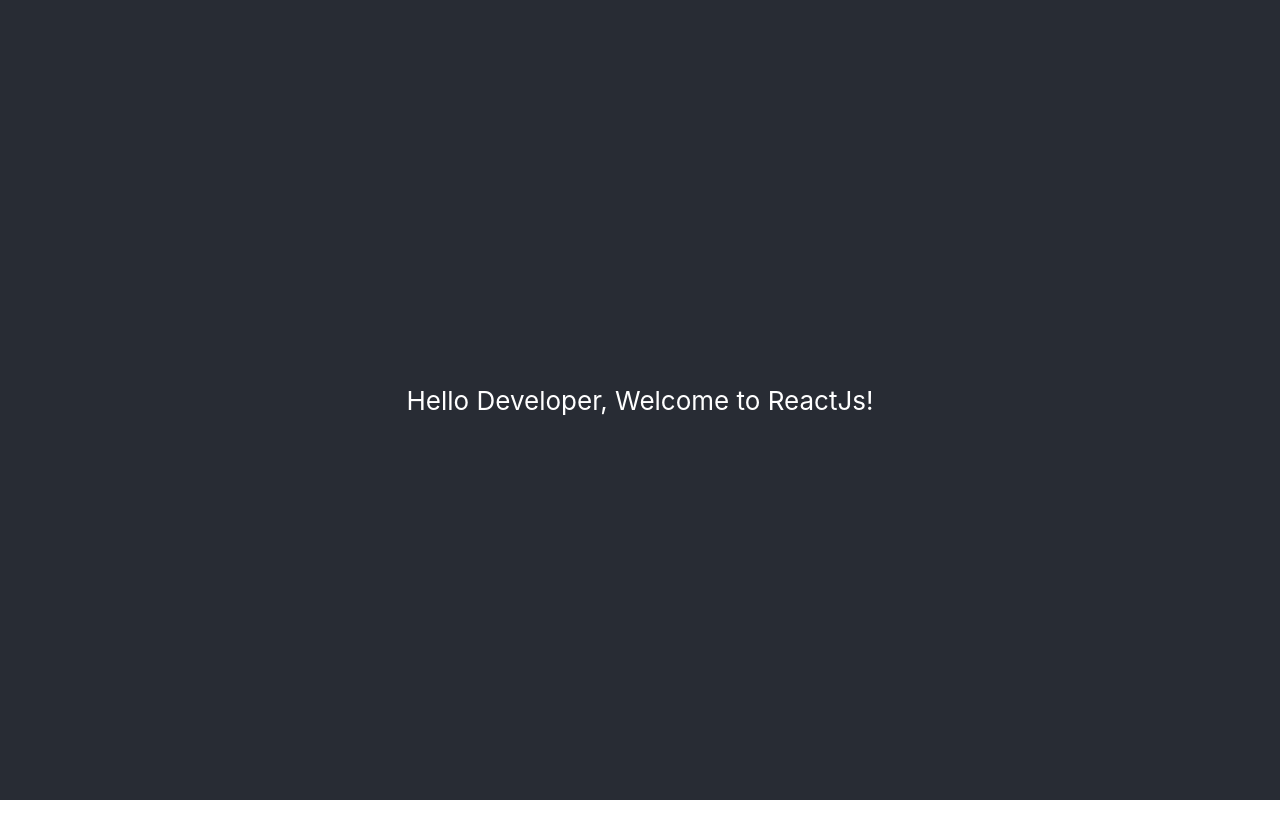
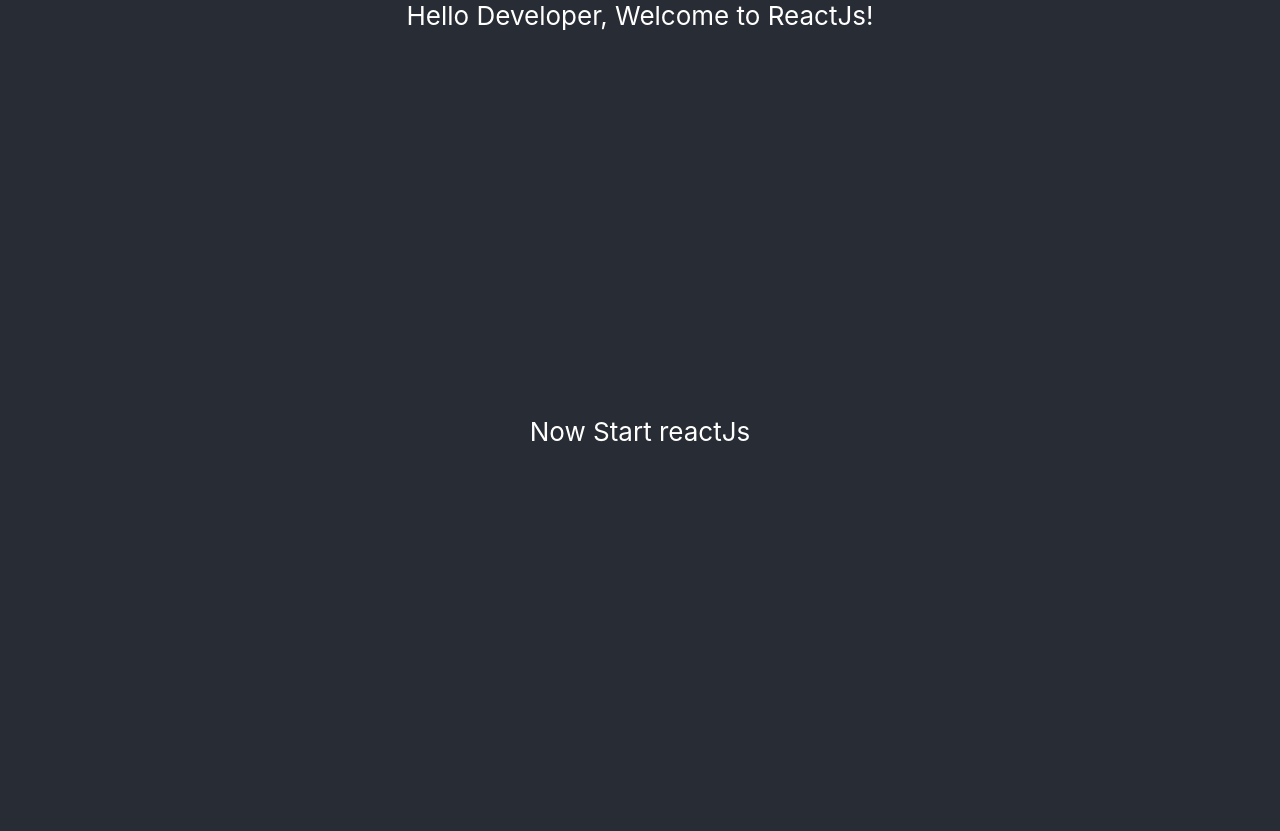
Before and after one commit to Sunny3335/React_Learner, a React (Create React App) app: page / in a window 1280 px wide. Before the commit the page ends 800 px from the top, so only its background shows below. Built offline with nearby package versions, Linux system fonts and the light colour scheme.

Commit message:
changes saved

```diff
--- a/src/App.css
+++ b/src/App.css
@@ -1,4 +1,3 @@
-
 
 .App-header {
   background-color: #282c34;
--- a/src/App.js
+++ b/src/App.js
@@ -1,9 +1,25 @@
 import './App.css';
+// also used as the global variable
+const style="App-header";
+function App() {
+  // used as the local variable that is valid for the current components.
+  const topic = "Hello Developer, Welcome to ReactJs!";
 
-function App() {
+  return (
+    <div>
+      <div className={style}> {topic}
+        <Demo></Demo>
+      </div>
+
+    </div>
+  );
+}
+
+
+function Demo() {
   return (
     <div className="App">
-        <div className="App-header">Hello Developer, Welcome to ReactJs!</div>
+        <div className={style}>Now Start reactJs</div>
     </div>
   );
 }
```
